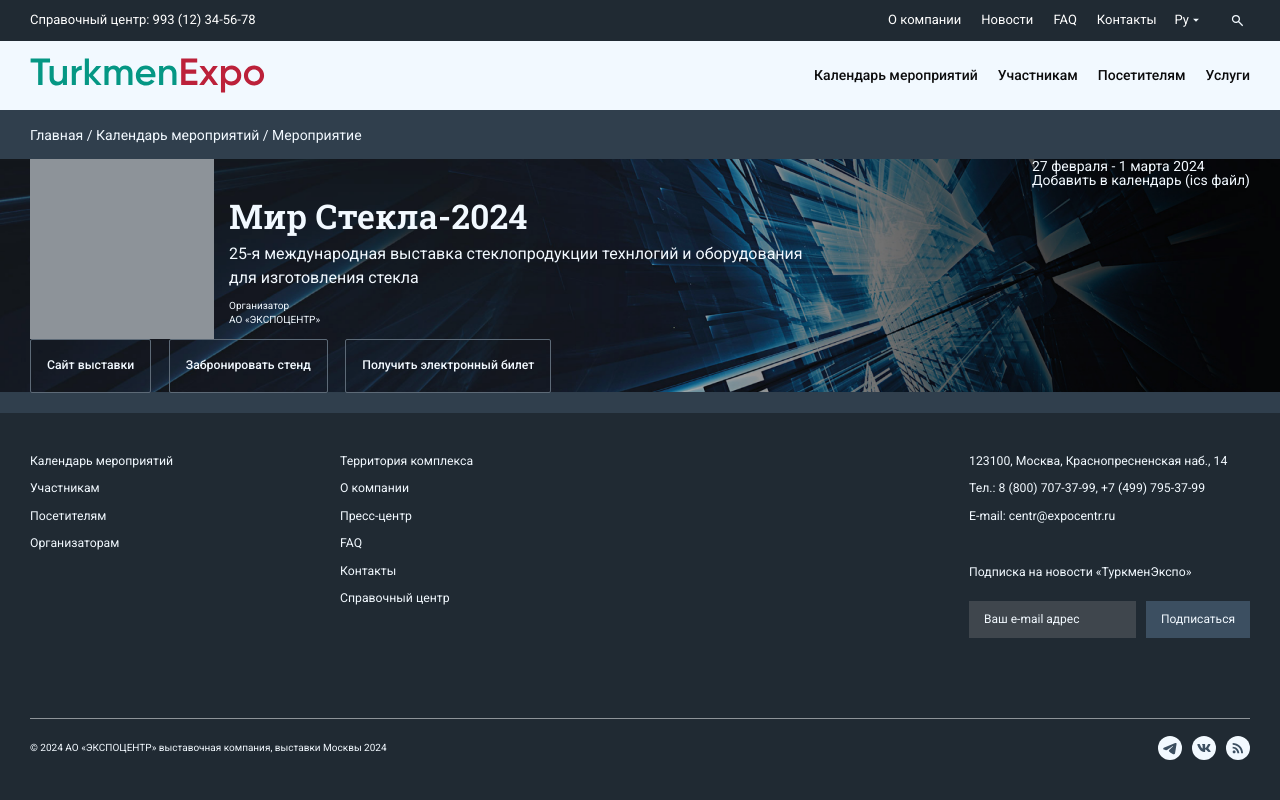
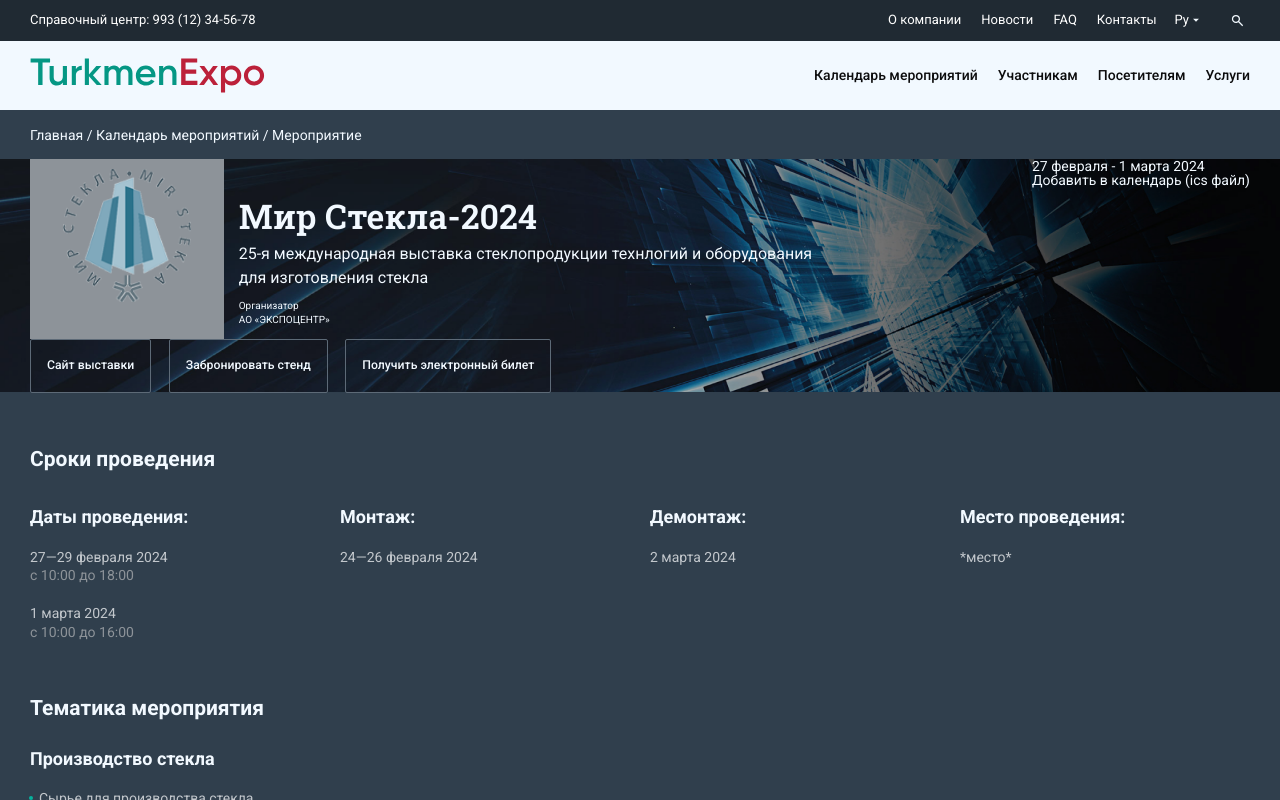
Before and after one commit to batyr-Ashyrberdiyev/turkmen_expo_client, a Next.js app: page /calendar/event in a window 1280 px wide. Built offline with nearby package versions, Linux system fonts and the light colour scheme.

Commit message:
события в процессе

```diff
--- a/app/(root)/calendar/event/page.tsx
+++ b/app/(root)/calendar/event/page.tsx
@@ -1,9 +1,12 @@
 import React from "react";
 import Image from "next/image";
+import { v4 as uuidv4 } from "uuid";
 import { Roboto_Slab } from "next/font/google";
 
 import glassImg from "@/public/assets/images/events/CardFullImg.png";
+import glassIcon from "@/public/assets/images/events/glassIcon.png";
 import { BorderBtn } from "@/components/ui/Buttons";
+import { fullEventData } from "@/lib/database/eventsData";
 
 const roboto_slab = Roboto_Slab({
   weight: ["600"],
@@ -11,6 +14,7 @@
 });
 
 const Event = () => {
+  console.log(fullEventData);
   return (
     <div>
       <div className="container">
@@ -32,7 +36,9 @@
                 <div className="flex flex-col justify-between">
                   <div className="flex items-center h-full">
                     <div className="flex w-full h-full justify-between">
-                      <div className="w-[220px] h-[180px] bg-gray mr-[15px]"></div>
+                      <div className="w-[220px] h-[180px] bg-gray mr-[15px] py-[10px] px-[33px]">
+                        <Image src={glassIcon} alt="Иконка" className="" />
+                      </div>
                       <div className="flex justify-between w-full h-full">
                         <div className="flex flex-col gap-[9px] max-w-[580px] mt-[40px]">
                           <h3
@@ -68,7 +74,100 @@
             </div>
           </div>
 
-          <div className=""></div>
+          <div className="container mt-[60px] mb-[100px]">
+            <div className="flex flex-col gap-[60px]">
+              {fullEventData
+                .filter((item) => item.arrangement)
+                .map((item) => (
+                  <div key={uuidv4()}>
+                    <p className="mb-[40px] text-[21px] font-semibold">
+                      {item.title}
+                    </p>
+                    <div className="flex gap-[20px]">
+                      {item.info?.map((text) => (
+                        <div
+                          key={uuidv4()}
+                          className="w-full max-w-[290px] flex flex-col gap-[20px]"
+                        >
+                          <h3 className="leading-[120%] text-[18px] font-semibold">
+                            {text.title}
+                          </h3>
+                          <div className="leading-[130%]">
+                            <p className="text-gray4">{text.date}</p>
+                            <p className="text-gray">{text.time}</p>
+                          </div>
+                          <div className="leading-[130%]">
+                            <p className="text-gray4">{text.date2}</p>
+                            <p className="text-gray">{text.time2}</p>
+                          </div>
+                        </div>
+                      ))}
+                    </div>
+                  </div>
+                ))}
+
+              <div className="flex flex-col gap-[33px]">
+                {fullEventData
+                  .filter((item) => item.theme)
+                  .map((obj) => (
+                    <>
+                      <h3 key={uuidv4()} className="text-[21px] font-semibold">
+                        {obj.title}
+                      </h3>
+                      {obj.info?.map((text) => (
+                        <div
+                          key={uuidv4()}
+                          className="flex flex-col gap-[20px]"
+                        >
+                          <h4 className="text-[18px] font-semibold leading-[120%]">
+                            {text.title}
+                          </h4>
+
+                          <div className="pl-[9px] leading-[130%] list-disc">
+                            <div className="text-gray4 relative">
+                              <div className="w-[4px] h-[4px] rounded-full bg-lightGreen absolute top-[7px] left-[-10px]"></div>
+                              {text.list}
+                            </div>
+                            <div className="text-gray4 relative">
+                              <div className="w-[4px] h-[4px] rounded-full bg-lightGreen absolute top-[7px] left-[-10px]"></div>
+                              {text.list2}
+                            </div>
+                            <div className="text-gray4 relative">
+                              <div className="w-[4px] h-[4px] rounded-full bg-lightGreen absolute top-[7px] left-[-10px]"></div>
+                              {text.list3}
+                            </div>
+                            <div className="text-gray4 relative">
+                              <div className="w-[4px] h-[4px] rounded-full bg-lightGreen absolute top-[7px] left-[-10px]"></div>
+                              {text.list4}
+                            </div>
+                          </div>
+                        </div>
+                      ))}
+                    </>
+                  ))}
+              </div>
+
+              <hr className="border-navyBlue" />
+
+              <div>
+                {fullEventData
+                  .filter((item) => item.address)
+                  .map((obj) => (
+                    <div className="flex flex-col gap-[10px]">
+                      <h3 className="text-21 mb-[10px]">{obj.title}</h3>
+                      <h4 className="text-gray leading-[130%]">{obj.place}</h4>
+                      <div className="leading-[130%]">
+                        <p>{obj.phone}</p>
+                        <p>{obj.phone2}</p>
+                        <p>{obj.faks}</p>
+                        <p>{obj.email}</p>
+                        <p>{obj.url}</p>
+                      </div>
+                    </div>
+                  ))}
+              </div>
+            </div>
+          </div>
         </div>
       </div>
     </div>
--- a/components/ui/Buttons.tsx
+++ b/components/ui/Buttons.tsx
@@ -1,21 +1,30 @@
 "use client";
 
 import React from "react";
+import clsx from "clsx";
 
 export const GreenBtn = ({
   text,
   mt,
   onEventBtn,
+  px,
 }: {
   text: string;
   mt?: string;
-  onEventBtn: () => void;
+  onEventBtn?: () => void;
   border?: boolean;
+  px?: boolean;
 }) => {
   return (
     <button
       onClick={onEventBtn}
-      className={`btn ${mt} drop-shadow-md rounded-sm bg-green hover:bg-lightGreen transition-all`}
+      className={clsx(
+        `${mt} drop-shadow-md py-[17px] text-[14px] rounded-sm bg-green text-bgWhite hover:bg-lightGreen font-medium transition-all`,
+        {
+          "px-[43px]": !px,
+          "px-[70px]": px,
+        }
+      )}
     >
       {text}
     </button>
```
